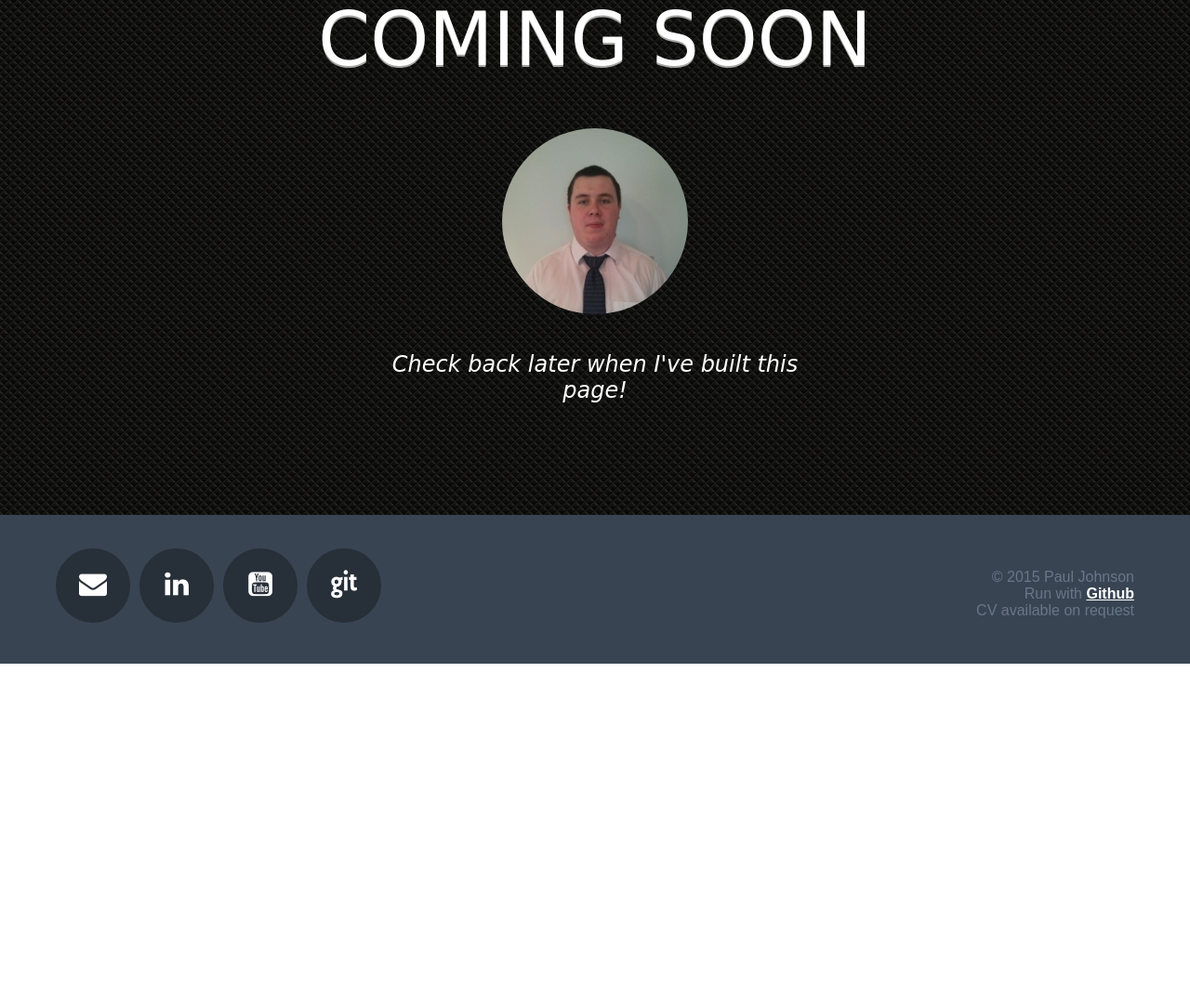
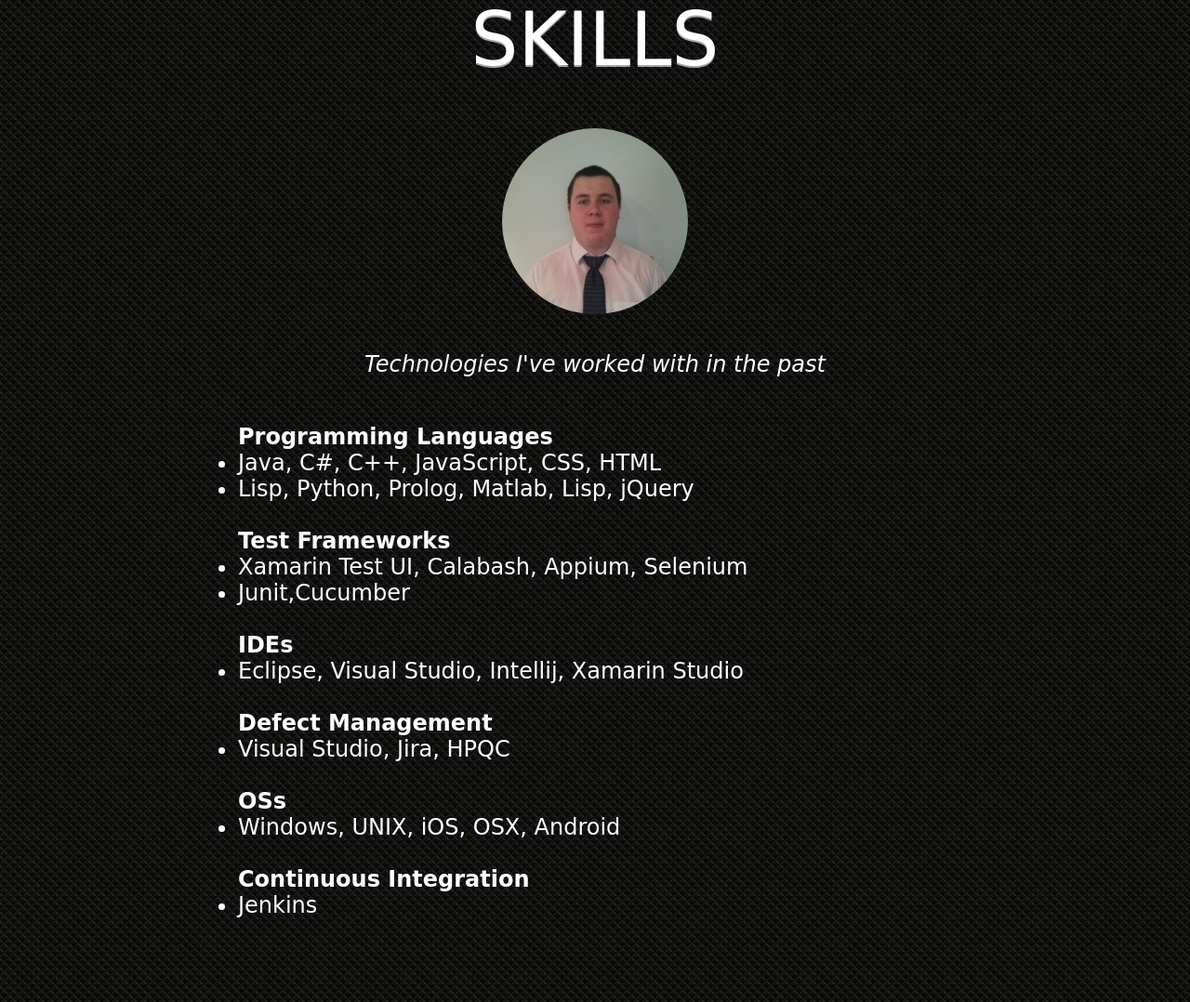
Before and after one commit to paulsjohnson91/paulsjohnson91.github.io, a plain HTML site: page blog.html in a window 1280 px wide. Shown: the part 87-1165 px from the top of the page at 93% size. Before the commit the page ends 801 px from the top, so only its background shows below. Drawn offline with Linux system fonts and the light colour scheme; a web font is replaced by a local one.

Commit message:
added skills

```diff
--- a/blog.html
+++ b/blog.html
@@ -57,7 +57,7 @@
 					<a href="#">
 					<ul>
 						<li><i class="fa fa-bookmark"></i></li>
-						<li><span>blog</span></li>
+						<li><span>Skills</span></li>
 					</ul>
 					</a>
 				</li>
@@ -75,15 +75,66 @@
 	</div>
 	<article class="topbox">
 		<div id="topbar"></div>
-		<h1>Coming Soon</h1>
+		<h1>Skills</h1>
 		<img class="picofme" src="images/me.png" alt="picture of me"></img>
 
 		<div class="desc">
-			Check back later when I've built this page!
+			Technologies I've worked with in the past
+		</div>
+		<div class="skilltext">
+			<p><b>
+				Programming Languages
+			</b>
+			<ul>
+				<li>Java, C#, C++, JavaScript, CSS, HTML</li>
+				<li>Lisp, Python, Prolog, Matlab, Lisp, jQuery</li>
+			</ul>
+			<br/>
+			<b>
+				Test Frameworks
+			</b>
+			<ul>
+				<li>Xamarin Test UI, Calabash, Appium, Selenium</li>
+				<li>Junit,Cucumber</li>
+			</ul>
+			<br/>
 
+			<b>
+
+				IDEs
+			</b>
+			<ul>
+				<li>Eclipse, Visual Studio, Intellij, Xamarin Studio</li>
+			</ul>
+			<br/>
+
+			<b>
+				Defect Management
+			</b>
+			<ul>
+				<li>Visual Studio, Jira, HPQC</li>
+			</ul>
+			<br/>
+
+			<b>
+				OSs
+			</b>
+			<ul>
+				<li>Windows, UNIX, iOS, OSX, Android</li>
+			</ul>
+			<br/>
+
+			<b>
+				Continuous Integration
+			</b>
+			<ul>
+				<li>Jenkins</li>
+			</ul>
+			</p>
 		</div>
+	</article>
 
-	</article>
+
 		<!--contact me popup-->
 
 	<div id="popupContact" class="popupcontContact">
--- a/css/expanding.css
+++ b/css/expanding.css
@@ -53,6 +53,15 @@ body {
 	margin:0 auto;
 	padding:10px 10px;
 	text-align:center;
+	color:#FFF;
+	font-size:24px;
+}
+.skilltext{
+	font-family: 'Indie Flower', cursive;
+	width:60%;
+	margin:0 auto;
+	padding:10px 10px;
+	text-align:left;
 	color:#FFF;
 	font-size:24px;
 }
--- a/css/expandingm.css
+++ b/css/expandingm.css
@@ -60,6 +60,15 @@ body {
 	text-decoration:none;
 	color:#FFF;
 	border-bottom:2px white dotted;
+}
+.skilltext{
+	font-family: 'Indie Flower', cursive;
+	width:60%;
+	margin:0 auto;
+	padding:10px 10px;
+	text-align:left;
+	color:#FFF;
+	font-size:24px;
 }
 
 .topbox h1{
```
Also changed, not shown: about.html (+1 -1 lines), blogm.html (+54 -2 lines), index.html (+1 -1 lines), portfolio.html (+1 -1 lines).
